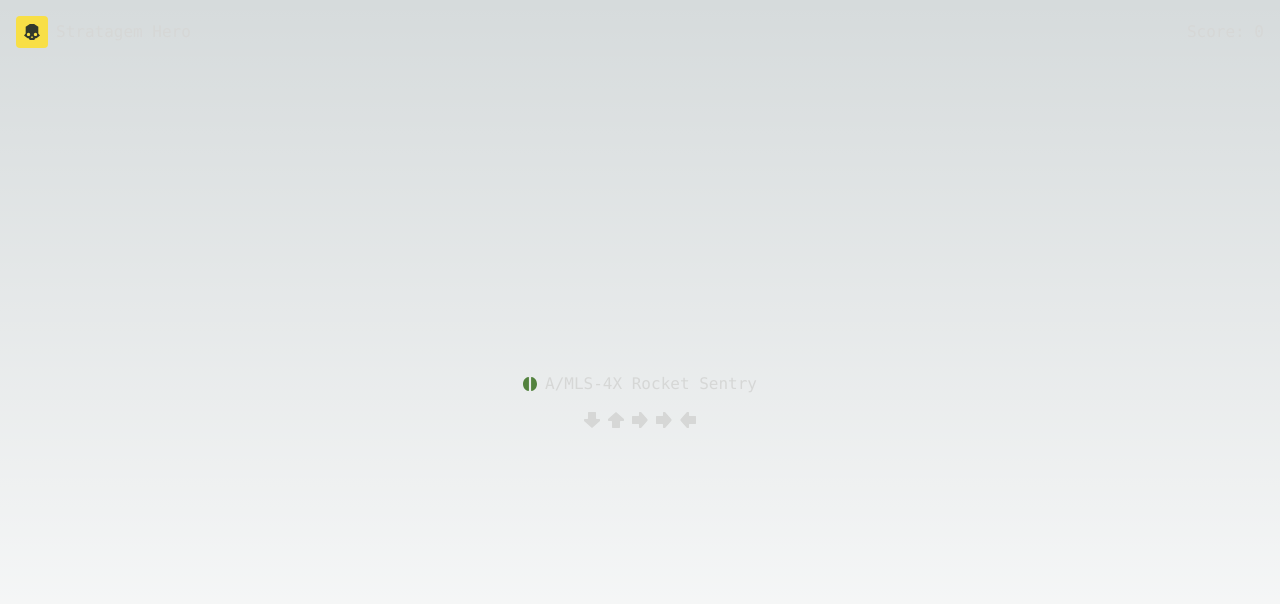
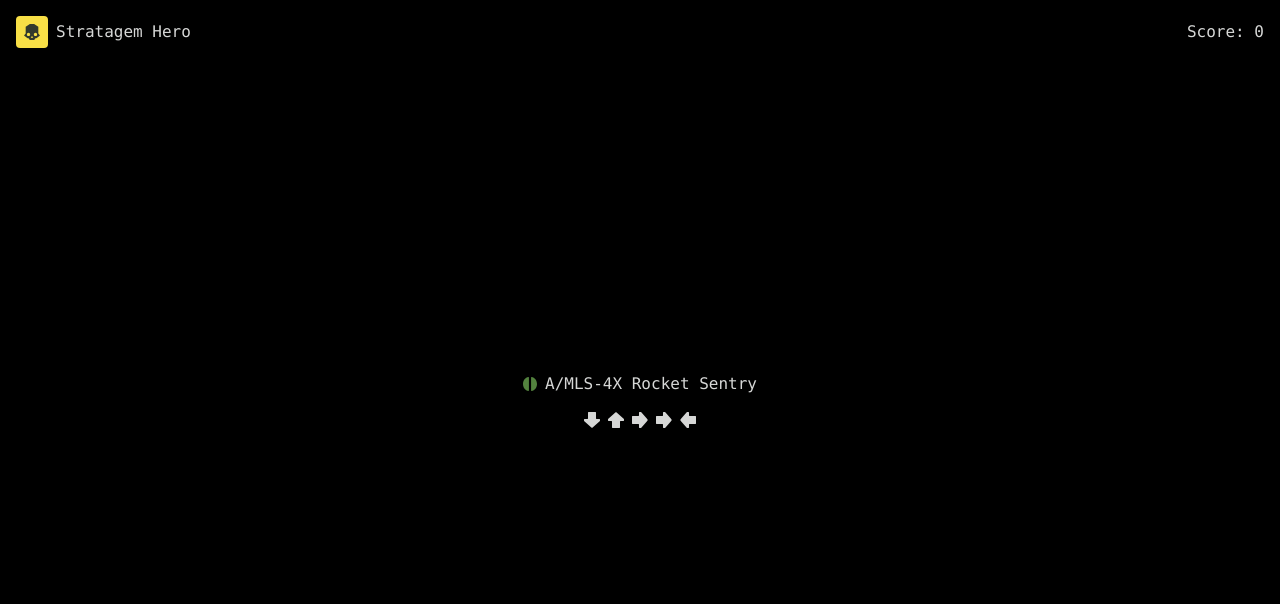
Before and after one commit to fractial/stratagems, a Next.js app: page / in a window 1280 px wide. Shown: the top 604 px of the page. Built offline with nearby package versions, Linux system fonts and the light colour scheme.

Commit message:
Fixed background

```diff
--- a/src/app/page.tsx
+++ b/src/app/page.tsx
@@ -81,7 +81,7 @@ export default function Home() {
   // #f8df46 d6d7d6 32392d
 
   return (
-    <main className="h-screen font-mono text-[#d6d7d6]">
+    <main className="h-screen font-mono text-[#d6d7d6] bg-black">
       <div className="w-screen absolute flex items-center justify-start gap-2 p-4">
         <div className="w-8 h-8 flex items-center justify-center bg-[#f8df46] fill-[#32392d] rounded">
           <svg
```
